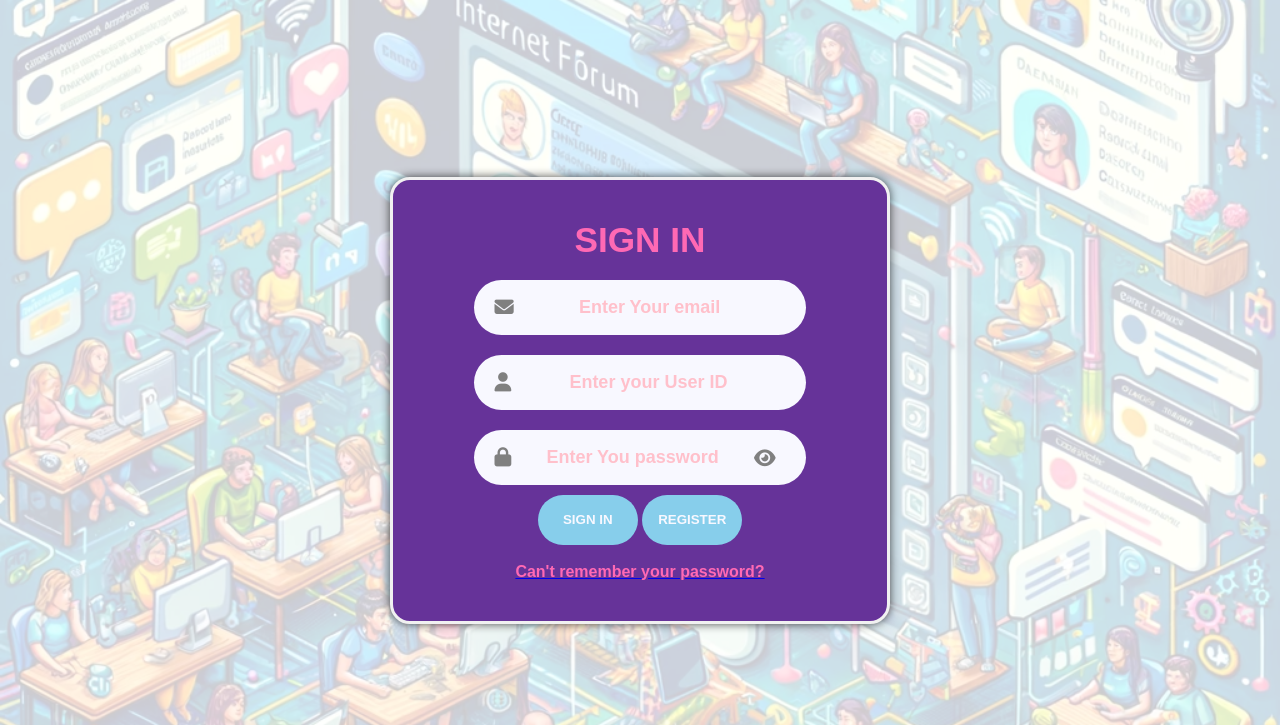
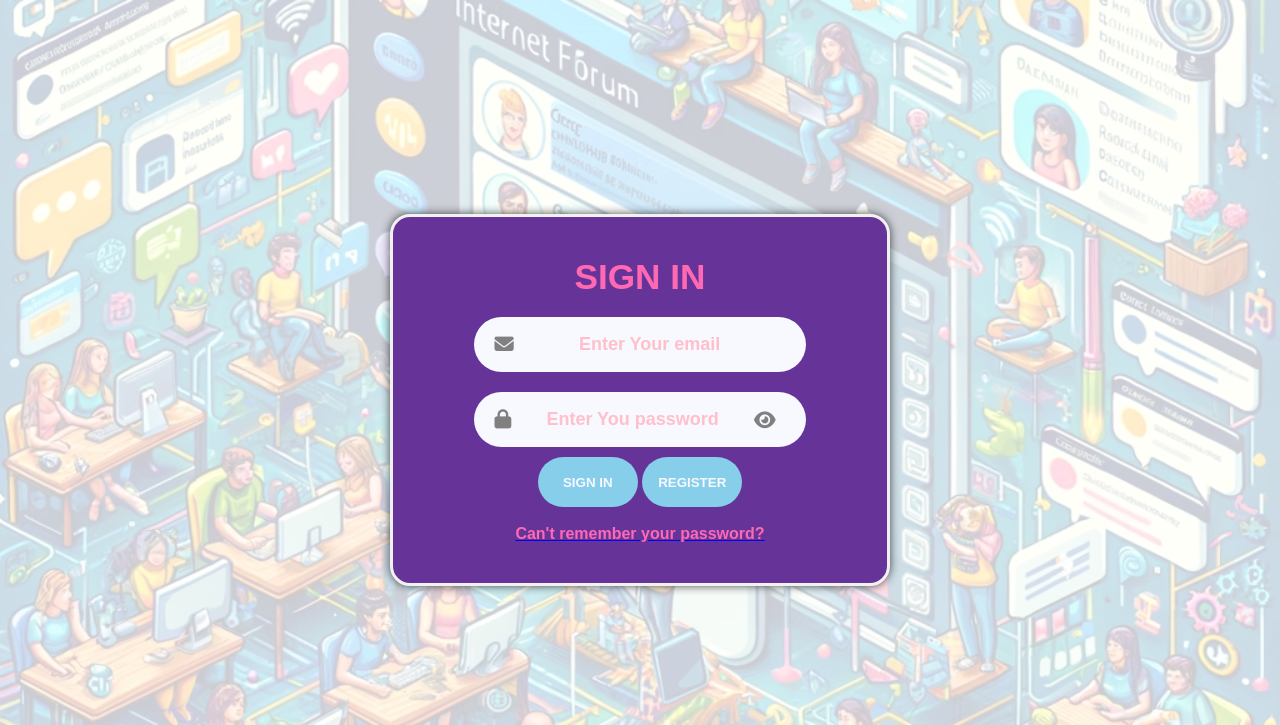
Before and after one commit to kyra-luo/flaskProject, a Flask app: page /login in a window 1280 px wide. Shown: the top 725 px of the page. Run offline with Flask 3, Linux system fonts and the light colour scheme; some libraries are stand-ins or nearby versions.

Commit message:
Version 3.0, deleted the user login requirement user id. now is okay for login and regi, the database working well!

```diff
--- a/app/form.py
+++ b/app/form.py
@@ -17,7 +17,7 @@ class LoginForm(FlaskForm):
     # get username, input required.
     email_addr = StringField(validators=[DataRequired(), Email()])
     # get Type, input required.
-    userid = StringField(validators=[DataRequired()])
+    # userid = StringField(validators=[DataRequired()])
     # get password, input required.
     password = PasswordField(validators=[DataRequired()])
     # This will display on the HTML
--- a/app/routes.py
+++ b/app/routes.py
@@ -34,7 +34,7 @@ def login():
         return redirect(url_for('base'))
     form = LoginForm()
     if form.validate_on_submit():
-        print('Form data received:', form.email_addr.data, form.userid.data, form.password.data)
+        print('Form data received:', form.email_addr.data, form.password.data)
 
         user = db.session.scalar(
             sa.select(User).where(User.email == form.email_addr.data))
--- a/app/templates/login.html
+++ b/app/templates/login.html
@@ -22,10 +22,10 @@
                             <i class="fa-solid fa-envelope"></i>
                             {{form.email_addr(class="email", id="email",placeholder="Enter Your email")}}
                         </div>
-                        <div class="input_box">
-                            <i class="fa-solid fa-user"></i>
-                            {{ form.userid(id='Acctype', placeholder="Enter your User ID") }}
-                        </div>
+{#                        <div class="input_box">#}
+{#                            <i class="fa-solid fa-user"></i>#}
+{#                            {{ form.userid(id='Acctype', placeholder="Enter your User ID") }}#}
+{#                        </div>#}
                         <div class="input_box">
                             <i class="fa-solid fa-lock"></i>
                             {{form.password(class="PIN0", id="PIN", placeholder="Enter You password")}}
```
